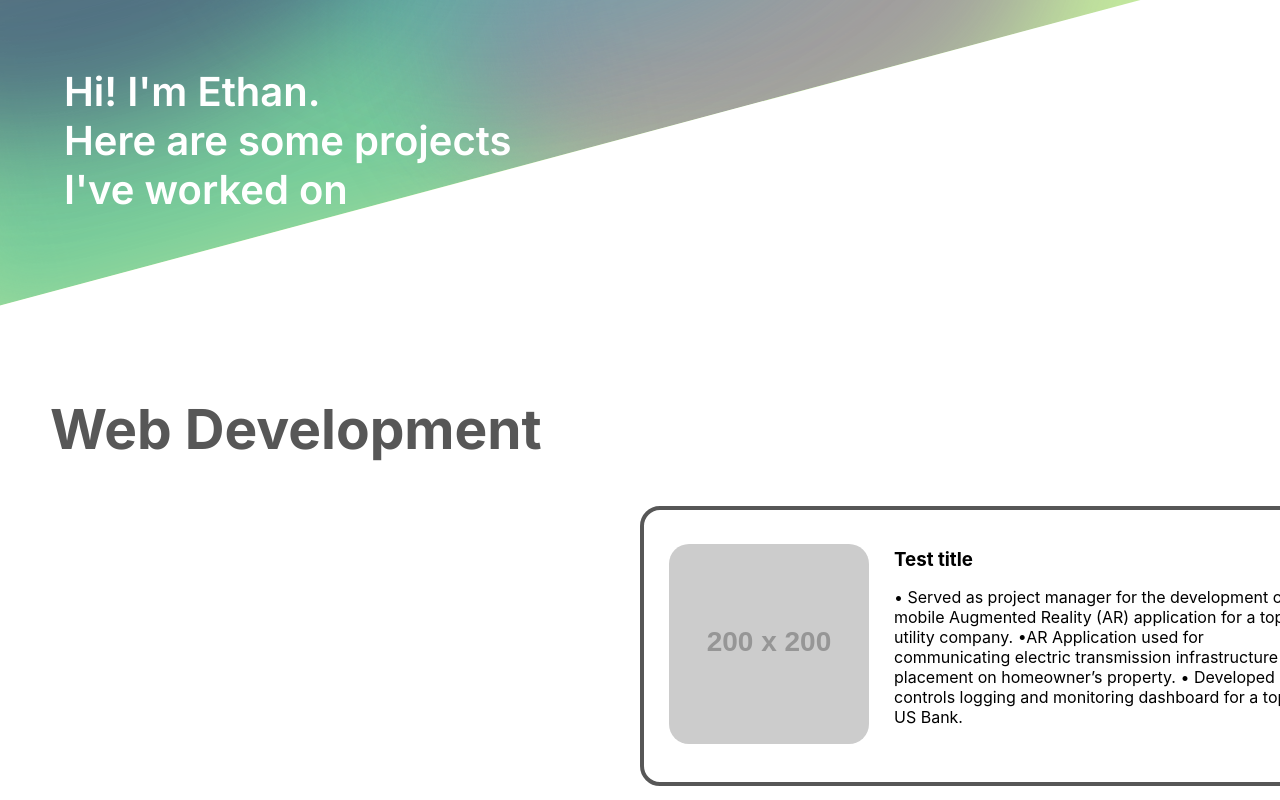
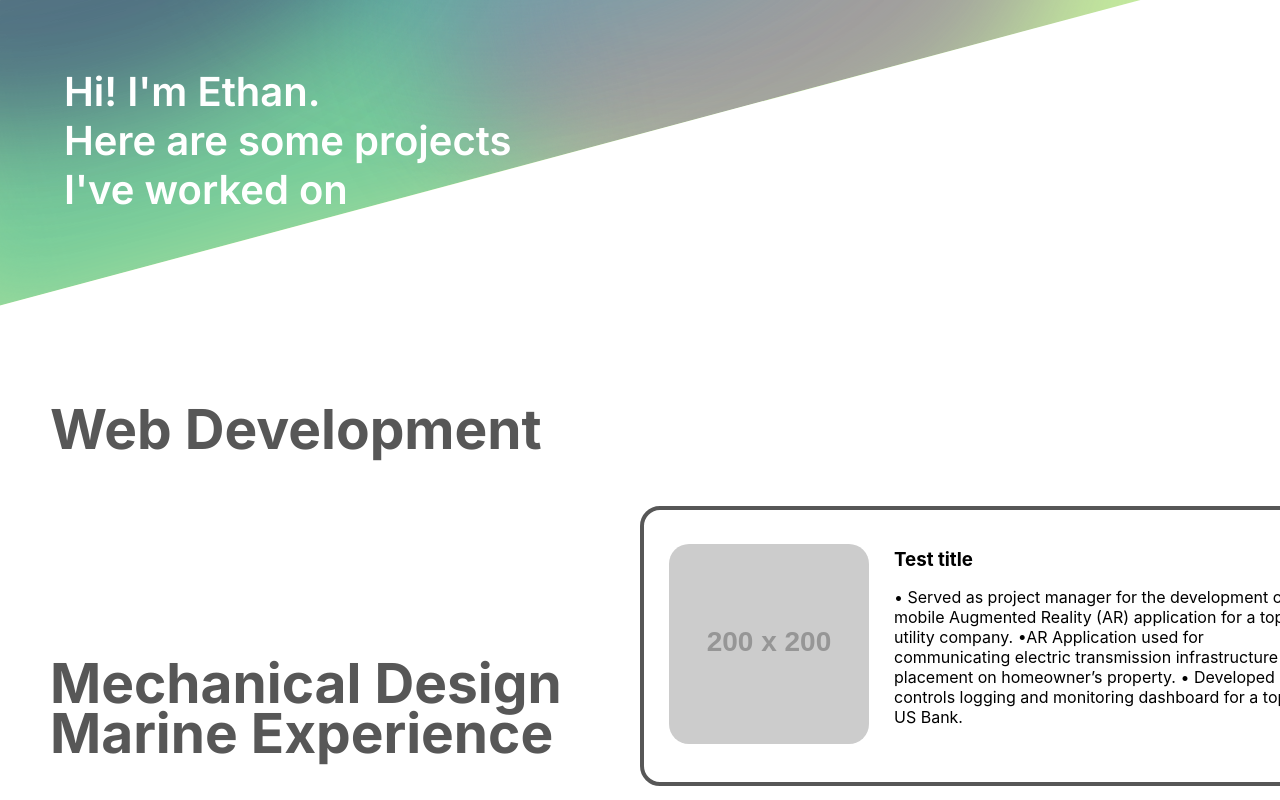
Before and after one commit to EthanMerrill/PersonalBlog2022, a React (Create React App) app in the folder Frontend/portfolio-2022/: page / in a window 1280 px wide. Shown: the top 800 px of the page. Built offline with nearby package versions, Linux system fonts and the light colour scheme.

Commit message:
Smooth Scrolling and links

```diff
--- a/Frontend/portfolio-2022/src/App.js
+++ b/Frontend/portfolio-2022/src/App.js
@@ -33,19 +33,25 @@ function App() {
         <h2 className='sticky-title2'>TITLE2</h2>
       </div>
       </div> */}
-          <h2 className='dynamicTitle dt1 sticky'>Web Development </h2>
-          <div className='all-cards-container'>
+        <h2 className='dynamicTitle dt1 sticky'><a href='web'>Web Development</a> </h2>
+          <div id = 'web' className='all-cards-container'>
             <Projectcard></Projectcard>
             <Projectcard></Projectcard>
             <Projectcard></Projectcard>
           </div>
-          <h2 className="dynamicTitle dt2 sticky"> Mechanical Design </h2>
-          <div className='all-cards-container'>
+          <h2 className="dynamicTitle dt2 sticky-bottom dt2"> <a href='#design'> Mechanical Design</a> </h2>
+          {/* <h2 className="dynamicTitle dt2 sticky-bottom"> Mechanical Design </h2>             */}
+          <div id='design' className='all-cards-container'>
             <Projectcard></Projectcard>
             <Projectcard></Projectcard>
             <Projectcard></Projectcard>
           </div>
-
+        <h2 className="dynamicTitle dt2 sticky-bottom dt3"> <a href='#marine'> Marine Experience </a></h2>
+          <div id ='marine' className='all-cards-container'>
+            <Projectcard></Projectcard>
+            <Projectcard></Projectcard>
+            <Projectcard></Projectcard>
+          </div>
       </body>
     </div >
   );
--- a/Frontend/portfolio-2022/src/style/style.scss
+++ b/Frontend/portfolio-2022/src/style/style.scss
@@ -1,5 +1,13 @@
+// Colors
+$main-text-color: hsla(0, 0%, 34%, 1);
+
+html{
+   scroll-behavior: smooth
+}
+
 .app{
   overflow-x: clip;
+
 }
 ::-webkit-scrollbar {
     width: 0;  /* Remove scrollbar space */
@@ -108,10 +116,17 @@ header{
 }
 
 body {
+  a {
+    text-decoration: none;
+    color:$main-text-color
+  }
+  :hover{
+    text-decoration: none;
+  }
   .dynamicTitle{
     font-family: inter;
     font-weight: 700;
-    color: hsla(0, 0%, 34%, 1);
+    color: $main-text-color;
     font-size:55px;
     width:40vw;
     margin-left: 50px;
@@ -119,15 +134,27 @@ body {
   .sticky{
     position: sticky;
   }
+  .sticky-bottom{
+    bottom:0px;
+    position:sticky
+  }
 
   .dt1{
     height: 50px;
     top:50px;
+
   }
 
   .dt2{
     height:50px;
     top:100px;
+    bottom: 100px
+  }
+
+  .dt3{
+    height:50px;
+    top:150px;
+    bottom: 50px
   }
 
 
```
